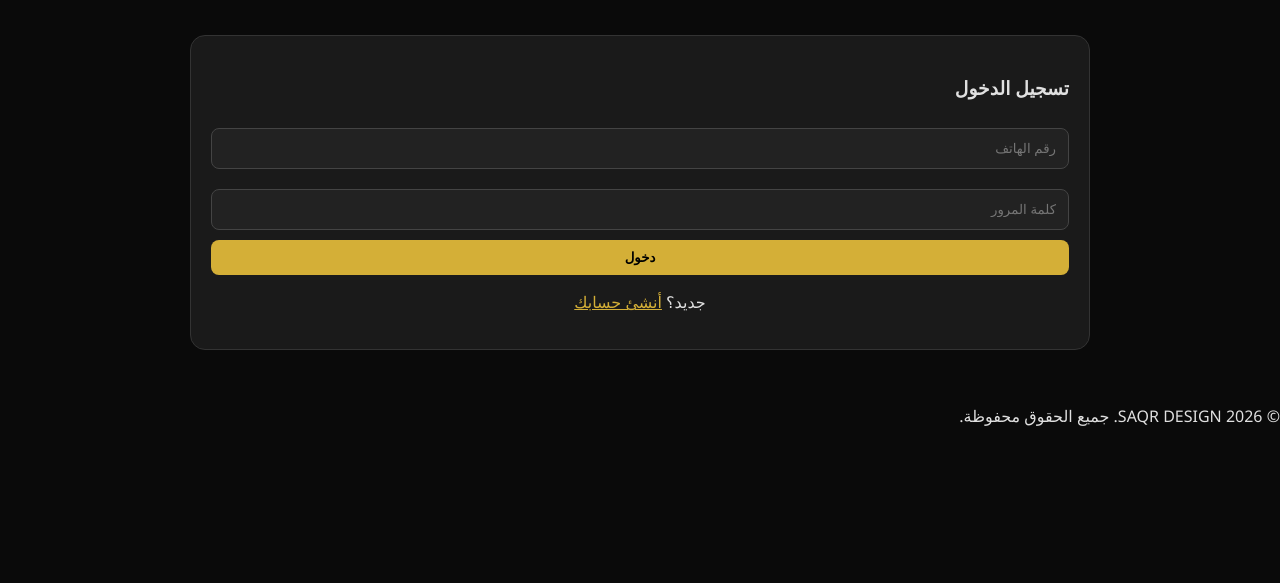
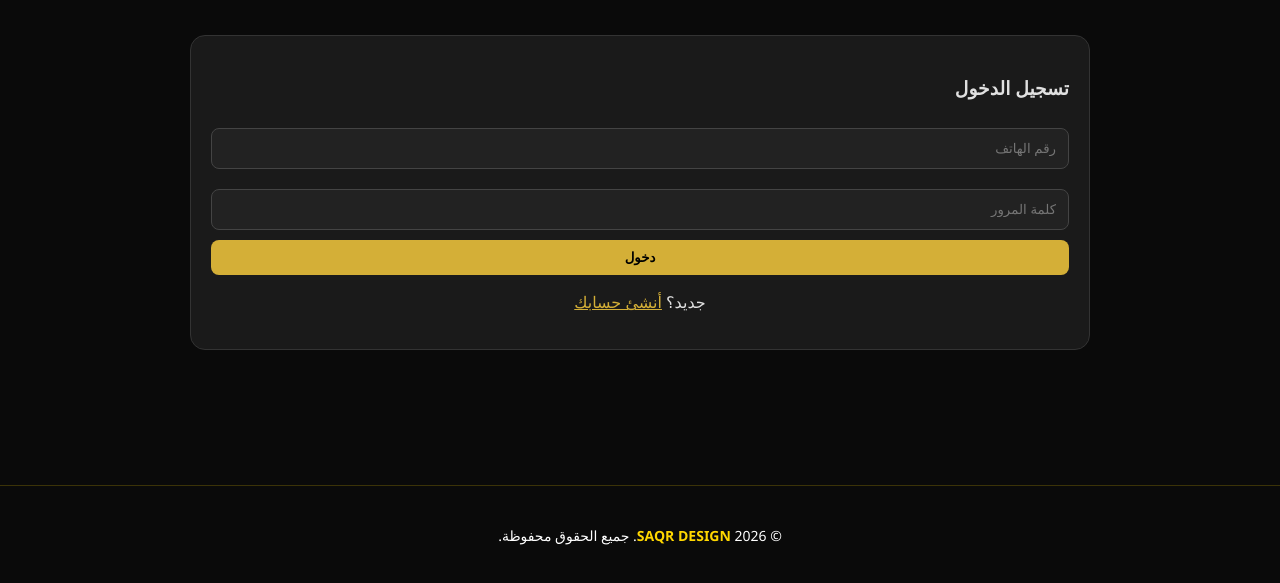
Before and after one commit to gebrela921-sudo/SAQR-DESIGN-, a plain HTML site: page index.html in a window 1280 px wide. Shown: the part 85-668 px from the top of the page. Drawn offline with Linux system fonts and the light colour scheme.

Commit message:
Revise footer with new styles and copyright text
Updated footer styling and content for better presentation.

```diff
--- a/index.html
+++ b/index.html
@@ -335,8 +335,11 @@
         alert("تم الإرسال للجميع");
     }
 </script>
-    <footer>
-    <p>&copy; 2026 SAQR DESIGN. جميع الحقوق محفوظة.</p>
+    <footer style="text-align: center; width: 100%; padding: 40px 0; margin-top: 100px; border-top: 1px solid rgba(255,215,0,0.2);">
+    <p style="margin: 0; color: #fff; font-size: 14px; direction: rtl;">
+        &copy; 2026 <span style="color: #ffd700; font-weight: bold;">SAQR DESIGN</span>. جميع الحقوق محفوظة.
+    </p>
     </footer>
+
 </body>
 </html>
```
